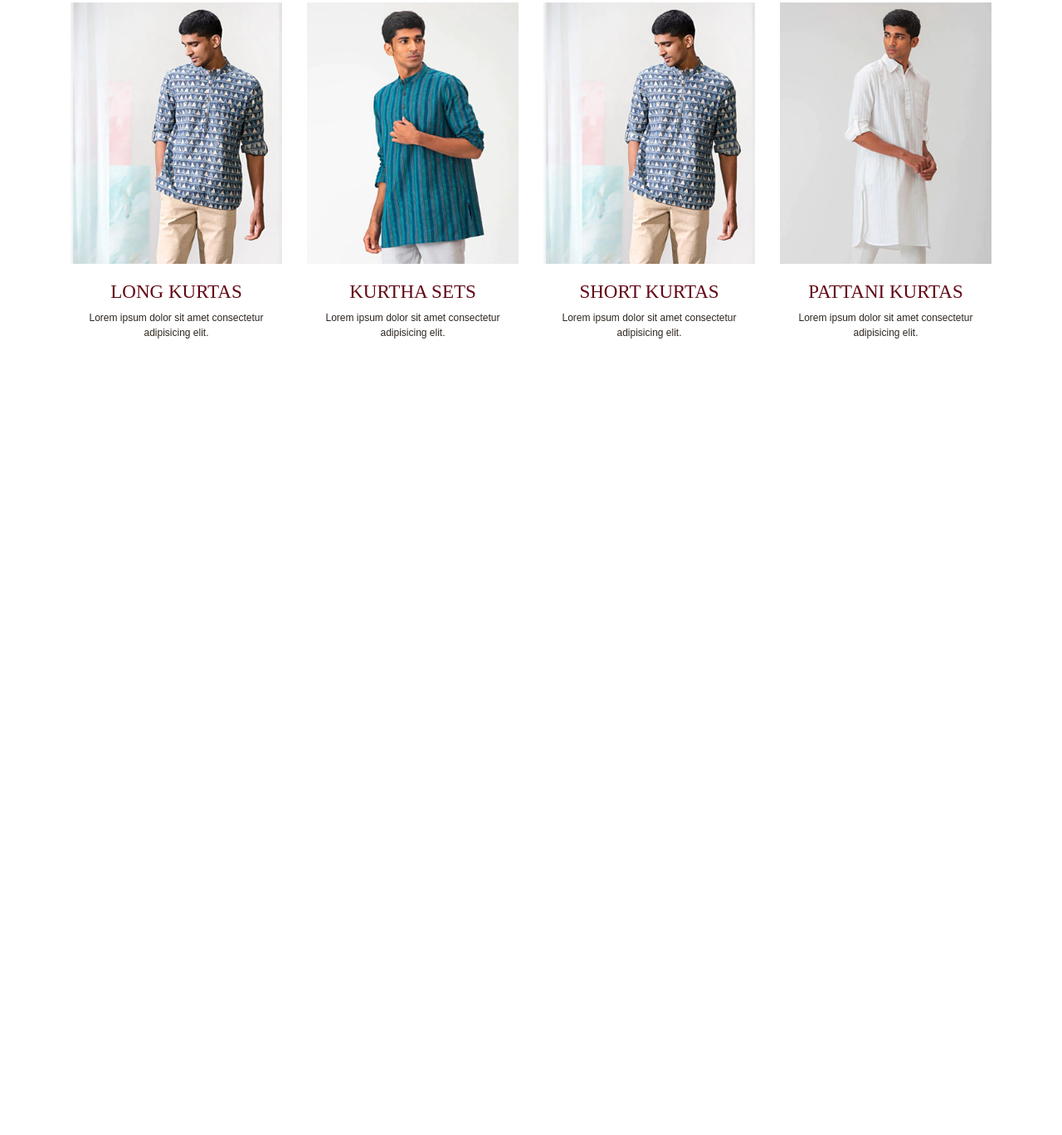
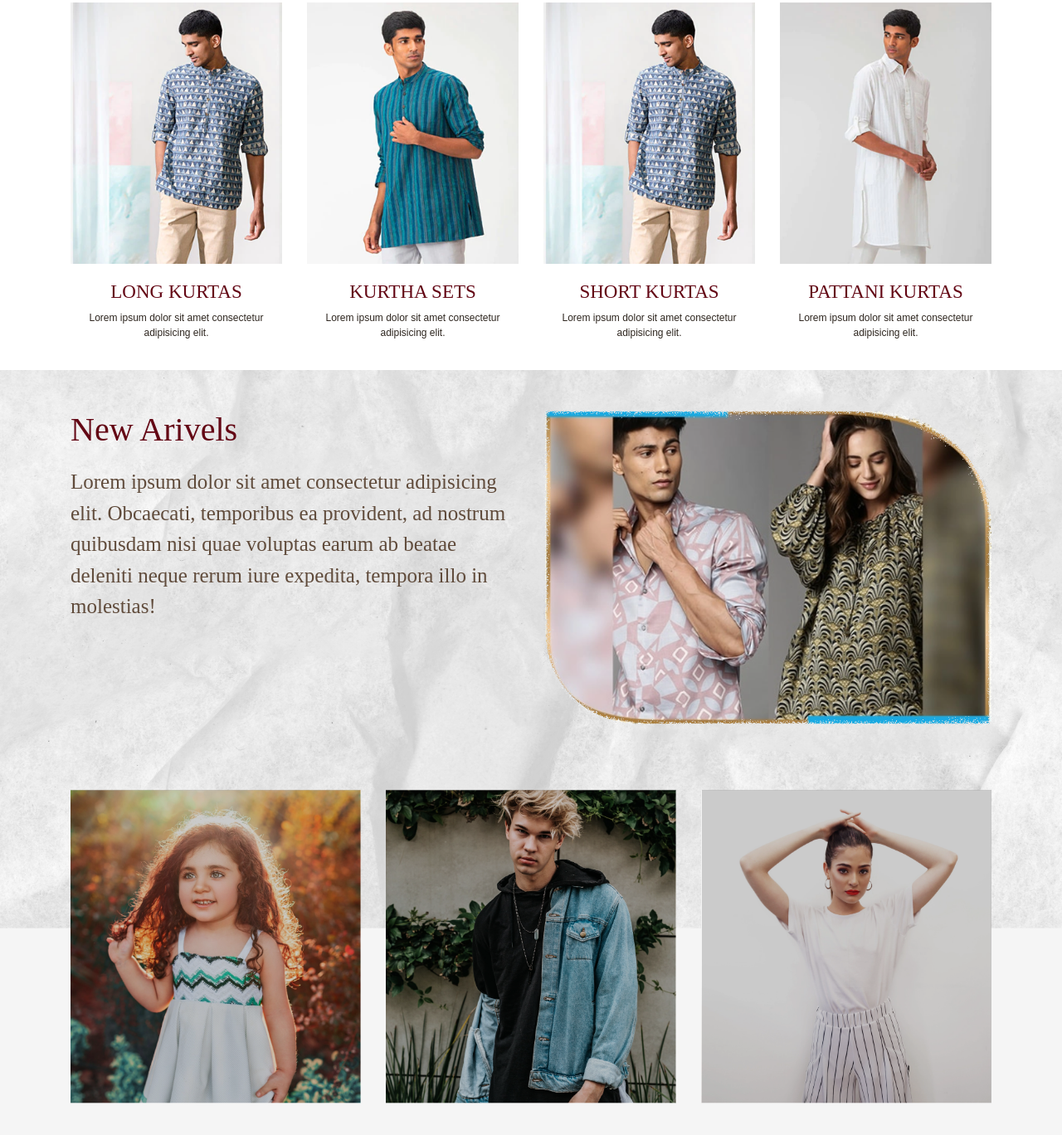
Before and after one commit to mundir-dev/one-india-apparels, a plain HTML site: page index.html in a window 1280 px wide. Shown: the part 5589-6957 px from the top of the page at 83% size. Before the commit the page ends 6035 px from the top, so only its background shows below. Drawn offline with nearby package versions, Linux system fonts and the light colour scheme; a web font is replaced by a local one.

Commit message:
new arivel section added

```diff
--- a/index.html
+++ b/index.html
@@ -681,6 +681,44 @@
         </div>
     </section>
 
+    <section class="bg-gray new-arivel-bg py-5">
+        <div class="container">
+            <div class="row">
+                <div class="col-12 d-md-none">
+                    <div class="d-flex">
+                        <h1>New Arivels</h1>
+                    </div>
+                </div>
+                <div class="col-md-6 mb-30 order-md-2">
+                    <img src="./res/images/img4.png" class="img-fluid"/>
+                </div>
+                <div class="col-md-6">
+                    <div class="d-flex">
+                        <h1 class="d-none d-md-block">New Arivels</h1>
+                    </div>
+                    <p>Lorem ipsum dolor sit amet consectetur adipisicing elit. Obcaecati, temporibus ea provident, ad nostrum quibusdam nisi quae voluptas earum ab beatae deleniti neque rerum iure expedita, tempora illo in molestias!</p>
+                </div>
+            </div>
+            <div class="row mt-5">
+                <div class="col-md-4 mb-30">
+                    <div class="new-arivel-box">
+                        <a href="#"><img src="./res/images/ar1.png" class="img-fluid animate-scale-1"/></a>
+                    </div>
+                </div>
+                <div class="col-md-4 mb-30">
+                    <div class="new-arivel-box">
+                        <a href="#"><img src="./res/images/ar2.png" class="img-fluid animate-scale-1"/></a>
+                    </div>
+                </div>
+                <div class="col-md-4 mb-30">
+                    <div class="new-arivel-box">
+                        <a href="#"><img src="./res/images/ar3.png" class="img-fluid animate-scale-1"/></a>
+                    </div>
+                </div>
+            </div>
+        </div>
+    </section>
+
 
     <script src="https://cdn.jsdelivr.net/npm/jquery@3.5.1/dist/jquery.slim.min.js" integrity="sha384-DfXdz2htPH0lsSSs5nCTpuj/zy4C+OGpamoFVy38MVBnE+IbbVYUew+OrCXaRkfj" crossorigin="anonymous"></script>
     <script src="https://cdn.jsdelivr.net/npm/popper.js@1.16.1/dist/umd/popper.min.js" integrity="sha384-9/reFTGAW83EW2RDu2S0VKaIzap3H66lZH81PoYlFhbGU+6BZp6G7niu735Sk7lN" crossorigin="anonymous"></script>
--- a/res/css/style.scss
+++ b/res/css/style.scss
@@ -498,3 +498,46 @@ section{
         }
     }
 }
+
+.new-arivel-bg{
+    position: relative;
+    &::before{
+     content: "";
+     position: absolute;
+     width: 100%;
+     height: 70%;
+     background-image: url(../images/bg4.png);
+     background-size: cover;
+     background-repeat: no-repeat;
+     background-position: center;
+     top: 0;
+     left: 0;
+    }
+    img{
+        @media (max-width: 767px) {
+            margin-top: 30px;
+        }
+    }
+    h1{
+        font-family: 'Bellefair', serif;
+        color: #630614;
+        margin: 0;
+    }
+    p{
+        color: #604B3B;
+        font-size: 25px;
+        margin: 20px 0;
+        @media (max-width: 767px) {
+            margin-top: 5px;
+        }
+        font-family: 'Bellefair', serif;
+    }
+    .border-elm{
+        padding-left: 15px;
+        margin-top: auto;
+    }
+}
+
+.new-arivel-box{
+    overflow: hidden;
+}
```
Also changed, not shown: res/css/style.css, res/images/ar1.png (added), res/images/ar2.png (added), res/images/ar3.png (added), res/images/bg4.png (added), res/images/border.png (added), res/images/img4.png (added), 2 other files.
